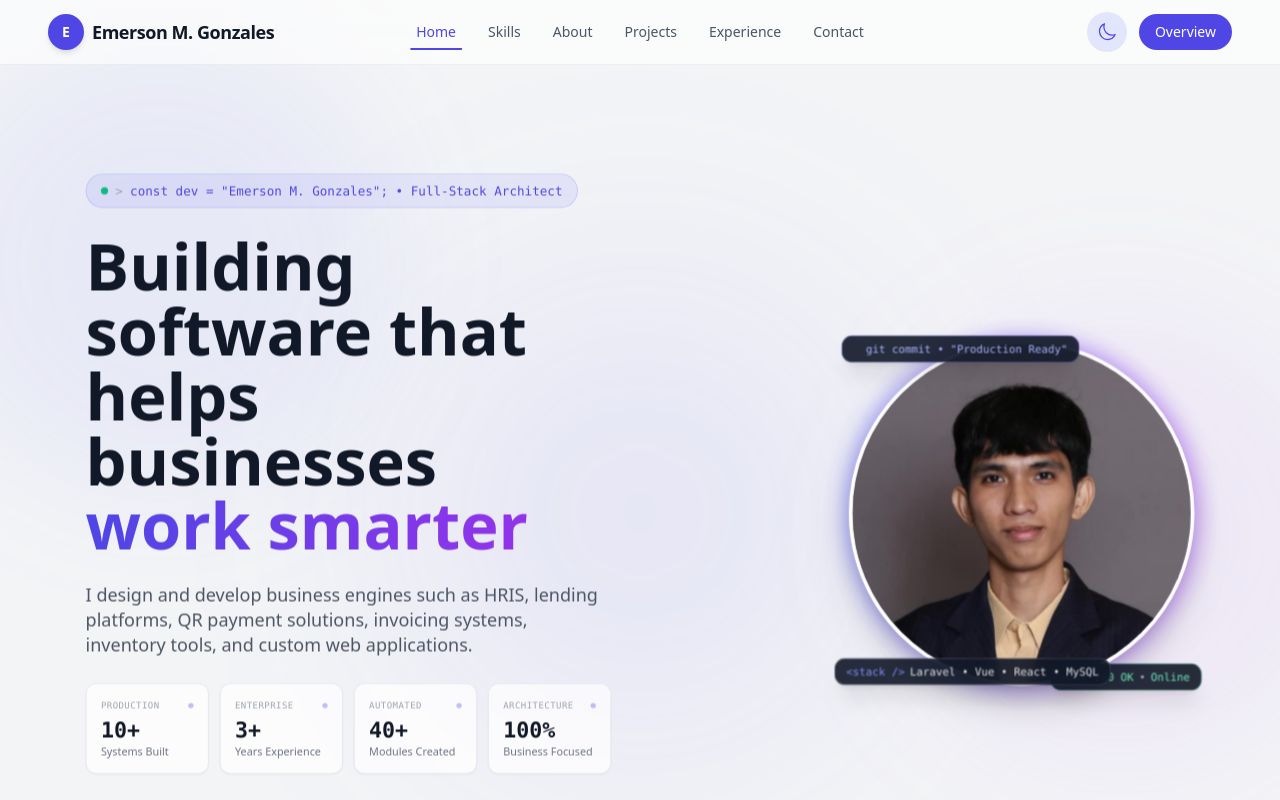
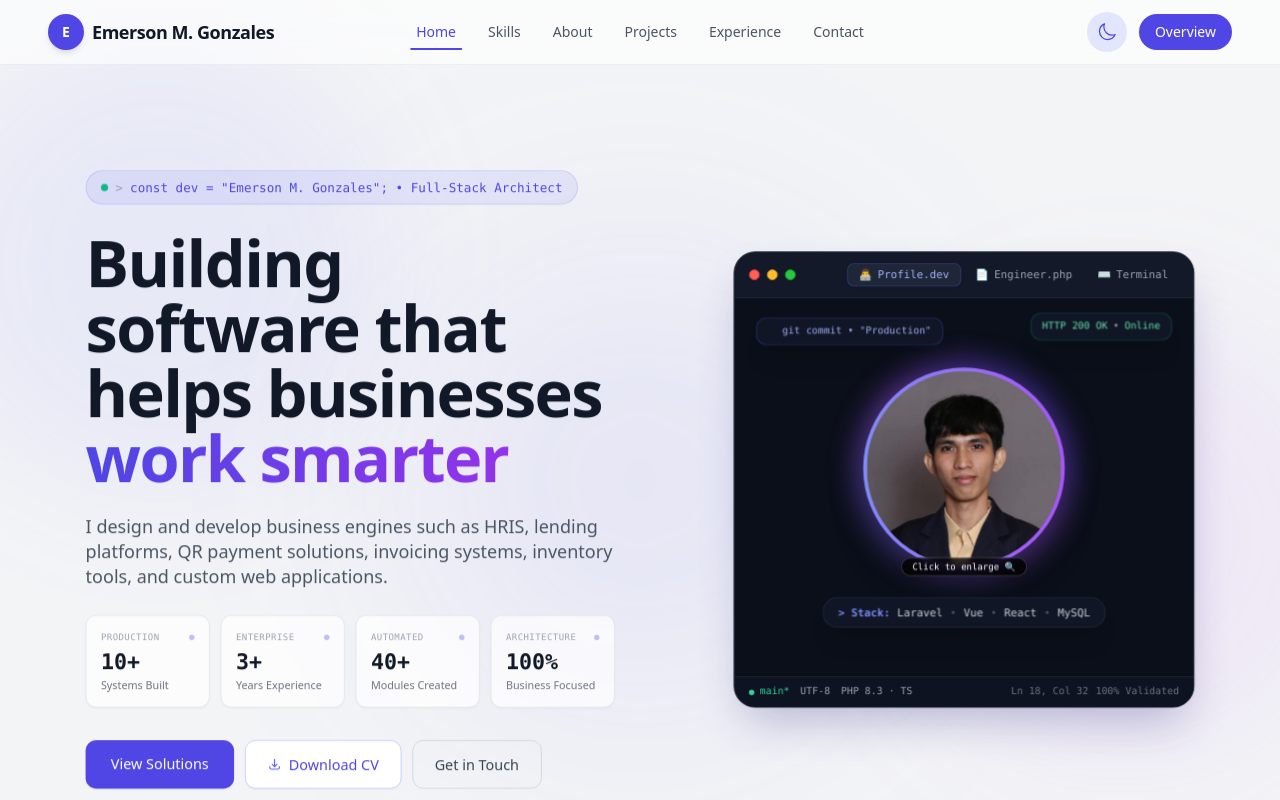
Before and after one commit to Emerson-13/my-portfolio, a React (Vite) app: page / in a window 1280 px wide. Shown: the top 800 px of the page. Built offline with nearby package versions, Linux system fonts and the light colour scheme.

Commit message:
new updates

```diff
--- a/src/components/portfolio/HeroSection.jsx
+++ b/src/components/portfolio/HeroSection.jsx
@@ -1,4 +1,38 @@
-import { motion } from "framer-motion";
+import { useState } from "react";
+import { motion, AnimatePresence } from "framer-motion";
+
+const CODE_SNIPPET = `<?php
+
+namespace App\\Engineering;
+
+class SoftwareArchitect extends FullStackDeveloper
+{
+    public string $name = "Emerson M. Gonzales";
+    public string $role = "Business Software Engineer";
+    public int $experienceYears = 3;
+
+    public array $arsenal = [
+        'backend'  => ['Laravel', 'PHP', 'MySQL', 'Redis'],
+        'frontend' => ['Vue.js', 'Inertia.js', 'React', 'Tailwind'],
+        'specialty'=> ['HRIS', 'Lending', 'QR Payments', 'ERP']
+    ];
+
+    public function solveBusinessProblem(Operation $ops): Solution
+    {
+        return $this->automateWorkflows($ops)
+            ->withRoleBasedSecurity()
+            ->withRealtimeDashboards()
+            ->deployToProduction();
+    }
+}`;
+
+const TERMINAL_LOGS = [
+  { time: "09:41:02", tag: "INFO", text: "Initializing kernel... OK" },
+  { time: "09:41:03", tag: "GIT", text: "HEAD detached at origin/main" },
+  { time: "09:41:04", tag: "STACK", text: "Laravel 11 + React 19 + Inertia ready" },
+  { time: "09:41:05", tag: "STATUS", text: "10+ Enterprise systems online" },
+  { time: "09:41:06", tag: "READY", text: "Available for high-impact missions." },
+];
 
 const HeroSection = ({
   isMobile,
@@ -7,12 +41,14 @@ const HeroSection = ({
   opacity,
   scale,
 }) => {
+  const [activeTab, setActiveTab] = useState("profile"); // 'profile' | 'code' | 'terminal'
+
   return (
     <motion.section
       style={!isMobile ? { opacity, scale } : {}}
       className={`relative container mx-auto px-4 sm:px-6 ${
         isMobile ? "pt-28 pb-16" : "py-16 sm:py-24 md:py-32"
-      } flex flex-col lg:flex-row items-center justify-between gap-10 lg:gap-16 transition-all duration-500 ${
+      } flex flex-col lg:flex-row items-center justify-between gap-12 lg:gap-14 transition-all duration-500 ${
         isExpanded ? "lg:flex-row-reverse" : ""
       }`}
     >
@@ -21,20 +57,20 @@ const HeroSection = ({
         <div className="w-[500px] h-[500px] bg-indigo-500/10 dark:bg-indigo-500/15 rounded-full blur-[140px]" />
       </div>
 
-      {/* LEFT COLUMN: Developer Pitch & Actions */}
+      {/* LEFT COLUMN: Developer Pitch & Command Actions */}
       <motion.div
         className="flex-1 space-y-7 text-center lg:text-left z-10 w-full"
-        initial={{ opacity: 0, x: isMobile ? 0 : -30 }}
+        initial={{ opacity: 0, x: isMobile ? 0 : -35 }}
         animate={{
           opacity: isExpanded ? 0.85 : 1,
           x: 0,
           scale: isExpanded ? 0.95 : 1,
         }}
-        transition={{ duration: isMobile ? 0.4 : 0.6, ease: "easeOut" }}
+        transition={{ duration: 0.6, ease: "easeOut" }}
       >
-        {/* Programmer Terminal Badge */}
+        {/* Terminal prompt pill */}
         <motion.div
-          initial={{ opacity: 0, y: 12 }}
+          initial={{ opacity: 0, y: 10 }}
           animate={{ opacity: 1, y: 0 }}
           transition={{ delay: 0.1, duration: 0.5 }}
           className="inline-flex items-center gap-2 rounded-full border border-indigo-400/30 bg-indigo-500/10 px-4 py-2 text-xs sm:text-sm font-mono font-medium text-indigo-600 dark:text-indigo-300"
@@ -47,12 +83,12 @@ const HeroSection = ({
           <span>const dev = &quot;Emerson M. Gonzales&quot;; &bull; Full-Stack Architect</span>
         </motion.div>
 
-        {/* Clean, Strong Title (No overlapping text or wavy glitch) */}
+        {/* Clean, Strong Title (No overlapping text, no broken underline) */}
         <motion.h1
           initial={{ opacity: 0, y: 16 }}
           animate={{ opacity: 1, y: 0 }}
           transition={{ delay: 0.18, duration: 0.55 }}
-          className="text-4xl sm:text-5xl md:text-6xl lg:text-7xl font-bold leading-tight text-gray-900 dark:text-white"
+          className="text-4xl sm:text-5xl md:text-6xl lg:text-7xl font-bold leading-tight tracking-tight text-gray-900 dark:text-white"
         >
           Building software that helps businesses{" "}
           <span className="bg-gradient-to-r from-indigo-600 to-purple-600 dark:from-indigo-400 dark:to-purple-400 bg-clip-text text-transparent">
@@ -80,24 +116,24 @@ const HeroSection = ({
           className="grid grid-cols-2 sm:grid-cols-4 gap-3 max-w-2xl mx-auto lg:mx-0"
         >
           {[
-            ["10+", "Systems Built", "Production"],
-            ["3+", "Years Experience", "Enterprise"],
-            ["40+", "Modules Created", "Automated"],
-            ["100%", "Business Focused", "Architecture"],
-          ].map(([value, label, tag]) => (
+            { val: "10+", label: "Systems Built", tag: "Production" },
+            { val: "3+", label: "Years Experience", tag: "Enterprise" },
+            { val: "40+", label: "Modules Created", tag: "Automated" },
+            { val: "100%", label: "Business Focused", tag: "Architecture" },
+          ].map((item) => (
             <div
-              key={label}
+              key={item.label}
               className="group rounded-xl border border-gray-200 dark:border-white/10 bg-white/70 dark:bg-white/5 p-4 hover:border-indigo-400/40 dark:hover:border-indigo-500/30 transition-all shadow-sm"
             >
               <div className="flex items-center justify-between text-[10px] font-mono text-gray-400 mb-1 uppercase tracking-wider">
-                <span>{tag}</span>
+                <span>{item.tag}</span>
                 <span className="w-1.5 h-1.5 rounded-full bg-indigo-500/40 group-hover:bg-indigo-400 transition-colors" />
               </div>
               <div className="text-2xl font-bold text-gray-900 dark:text-white font-mono">
-                {value}
+                {item.val}
               </div>
-              <div className="text-xs text-gray-500 dark:text-gray-400 font-medium">
-                {label}
+              <div className="text-xs text-gray-500 dark:text-gray-400 font-medium mt-0.5">
+                {item.label}
               </div>
             </div>
           ))}
@@ -112,7 +148,7 @@ const HeroSection = ({
         >
           <a
             href="#projects"
-            className="px-7 py-3 bg-indigo-600 text-white rounded-xl font-medium shadow-sm hover:bg-indigo-700 hover:scale-[1.02] active:scale-[0.98] transition-all duration-200"
+            className="px-7 py-3.5 bg-indigo-600 hover:bg-indigo-700 text-white rounded-xl font-medium shadow-sm hover:scale-[1.02] active:scale-[0.98] transition-all duration-200"
           >
             View Solutions
           </a>
@@ -120,7 +156,7 @@ const HeroSection = ({
           <a
             href={`${import.meta.env.BASE_URL}cv.pdf`}
             download="Emerson_Gonzales_CV.pdf"
-            className="inline-flex items-center gap-2 px-6 py-3 bg-white dark:bg-white/10 border border-indigo-200 dark:border-white/15 text-indigo-600 dark:text-indigo-300 rounded-xl font-medium hover:bg-indigo-50 dark:hover:bg-white/15 hover:scale-[1.02] active:scale-[0.98] transition-all shadow-sm group"
+            className="inline-flex items-center gap-2 px-6 py-3.5 bg-white dark:bg-white/10 border border-indigo-200 dark:border-white/15 text-indigo-600 dark:text-indigo-300 rounded-xl font-medium hover:bg-indigo-50 dark:hover:bg-white/15 hover:scale-[1.02] active:scale-[0.98] transition-all shadow-sm group"
           >
             <svg
               className="w-4 h-4 text-indigo-500 group-hover:translate-y-0.5 transition-transform"
@@ -135,84 +171,246 @@ const HeroSection = ({
 
           <a
             href="#contact"
-            className="px-6 py-3 bg-transparent border border-gray-300 dark:border-white/15 text-gray-700 dark:text-gray-300 rounded-xl font-medium hover:bg-gray-100 dark:hover:bg-white/5 transition-colors duration-200"
+            className="px-6 py-3.5 bg-transparent border border-gray-300 dark:border-white/15 text-gray-700 dark:text-gray-300 rounded-xl font-medium hover:bg-gray-100 dark:hover:bg-white/5 transition-colors duration-200"
           >
             Get in Touch
           </a>
         </motion.div>
       </motion.div>
 
-      {/* RIGHT COLUMN: Interactive Expandable Picture with Developer Badges */}
+      {/* RIGHT COLUMN: Interactive Programmer IDE with Expandable Image */}
       <motion.div
-        className="flex-1 flex justify-center lg:justify-end cursor-pointer z-20 relative w-full"
-        onClick={() => setIsExpanded(!isExpanded)}
-        initial={{ opacity: 0, scale: 0.92 }}
-        animate={{
-          opacity: 1,
-          scale: isExpanded ? (isMobile ? 1.2 : 1.05) : 1,
-          x: isExpanded && !isMobile ? 30 : 0,
-        }}
-        transition={{ duration: isMobile ? 0.4 : 0.6, ease: "easeOut" }}
+        className="flex-1 w-full max-w-xl lg:max-w-none flex justify-center lg:justify-end z-20"
+        initial={{ opacity: 0, scale: 0.94 }}
+        animate={{ opacity: 1, scale: 1 }}
+        transition={{ duration: 0.6, ease: "easeOut" }}
       >
         <div
-          className={`relative ${
-            isExpanded
-              ? "w-[78vw] h-[78vw] sm:w-[58vw] sm:h-[58vw] md:w-[42vw] md:h-[42vw]"
-              : "w-56 h-56 sm:w-72 sm:h-72 md:w-96 md:h-96"
-          } transition-all duration-500 ease-in-out`}
+          className={`w-full ${
+            isExpanded ? "max-w-xl" : "max-w-lg"
+          } rounded-3xl bg-[#0B0F19] text-gray-100 border border-gray-800 shadow-2xl shadow-indigo-900/30 overflow-hidden relative transition-all duration-500`}
         >
-          {/* Glowing Aura Ring */}
-          <div className="absolute -inset-1 rounded-full bg-gradient-to-r from-indigo-500/60 to-purple-500/60 blur-md" />
+          {/* Top IDE macOS Title Bar & Tabs */}
+          <div className="flex items-center justify-between px-4 py-3 bg-[#131929] border-b border-gray-800/80">
+            {/* macOS Window Control Dots */}
+            <div className="flex items-center gap-2">
+              <span className="w-3 h-3 rounded-full bg-[#FF5F56] border border-[#E0443E]" />
+              <span className="w-3 h-3 rounded-full bg-[#FFBD2E] border border-[#DEA123]" />
+              <span className="w-3 h-3 rounded-full bg-[#27C93F] border border-[#1AAB29]" />
+            </div>
 
-          {/* Developer Photo */}
-          <img
-            src={`${import.meta.env.BASE_URL}picture.jpg`}
-            alt="Emerson M. Gonzales"
-            className="relative w-full h-full object-cover rounded-full border-4 border-white dark:border-white/10 shadow-2xl"
-          />
+            {/* Interactive IDE Tabs */}
+            <div className="flex items-center gap-1">
+              <button
+                type="button"
+                onClick={() => setActiveTab("profile")}
+                className={`px-3 py-1 rounded-lg text-xs font-mono font-medium transition-all flex items-center gap-1.5 ${
+                  activeTab === "profile"
+                    ? "bg-[#1E2638] text-indigo-300 border border-indigo-500/30 shadow-sm"
+                    : "text-gray-400 hover:text-gray-200"
+                }`}
+              >
+                <span>👨‍💻</span>
+                <span>Profile.dev</span>
+              </button>
 
-          {/* Floating Programmer Badge 1: Git Push (Top-Left) */}
+              <button
+                type="button"
+                onClick={() => setActiveTab("code")}
+                className={`px-3 py-1 rounded-lg text-xs font-mono font-medium transition-all flex items-center gap-1.5 ${
+                  activeTab === "code"
+                    ? "bg-[#1E2638] text-indigo-300 border border-indigo-500/30 shadow-sm"
+                    : "text-gray-400 hover:text-gray-200"
+                }`}
+              >
+                <span>📄</span>
+                <span>Engineer.php</span>
+              </button>
+
+              <button
+                type="button"
+                onClick={() => setActiveTab("terminal")}
+                className={`px-3 py-1 rounded-lg text-xs font-mono font-medium transition-all flex items-center gap-1.5 ${
+                  activeTab === "terminal"
+                    ? "bg-[#1E2638] text-indigo-300 border border-indigo-500/30 shadow-sm"
+                    : "text-gray-400 hover:text-gray-200"
+                }`}
+              >
+                <span>⌨️</span>
+                <span>Terminal</span>
+              </button>
+            </div>
+          </div>
+
+          {/* TAB 1: Profile Mode with Floating Badges AND Click-to-Expand Image */}
+          {activeTab === "profile" && (
+            <div
+              className={`p-6 sm:p-8 flex flex-col items-center justify-center relative transition-all duration-500 ${
+                isExpanded ? "min-h-[480px]" : "min-h-[420px]"
+              }`}
+            >
+              {/* Floating Git Commit Badge */}
               <motion.div
                 animate={{ y: [-4, 4, -4] }}
                 transition={{ repeat: Infinity, duration: 4, ease: "easeInOut" }}
-            className={`absolute ${
-              isExpanded ? "top-2 left-2" : "-top-2 -left-2"
-            } z-30 px-3 py-1.5 rounded-xl bg-gray-900/90 text-indigo-300 border border-indigo-500/30 text-[10px] sm:text-xs font-mono shadow-xl backdrop-blur-md flex items-center gap-1.5 pointer-events-none transition-all`}
+                className="absolute top-5 left-4 sm:left-6 z-20 px-3 py-1.5 rounded-xl bg-gray-900/90 border border-indigo-500/30 text-[11px] font-mono text-indigo-300 shadow-xl backdrop-blur-md flex items-center gap-2 pointer-events-none"
               >
                 <span className="w-2 h-2 rounded-full bg-emerald-400 animate-ping" />
-            <span>git commit &bull; &quot;Production Ready&quot;</span>
+                <span>git commit &bull; &quot;Production&quot;</span>
               </motion.div>
 
-          {/* Floating Programmer Badge 2: Status 200 OK (Bottom-Right) */}
+              {/* Floating Status 200 OK Badge */}
               <motion.div
                 animate={{ y: [4, -4, 4] }}
                 transition={{ repeat: Infinity, duration: 4.5, ease: "easeInOut" }}
-            className={`absolute ${
-              isExpanded ? "bottom-2 right-2" : "-bottom-2 -right-2"
-            } z-30 px-3 py-1.5 rounded-xl bg-gray-900/90 text-emerald-300 border border-emerald-500/30 text-[10px] sm:text-xs font-mono shadow-xl backdrop-blur-md flex items-center gap-1.5 pointer-events-none transition-all`}
+                className="absolute top-5 right-4 sm:right-6 z-20 px-3 py-1.5 rounded-xl bg-gray-900/90 border border-emerald-500/30 text-[11px] font-mono text-emerald-300 shadow-xl backdrop-blur-md flex items-center gap-1.5 pointer-events-none"
               >
                 <span>HTTP 200 OK</span>
                 <span className="text-gray-400">&bull;</span>
                 <span>Online</span>
               </motion.div>
 
-          {/* Floating Programmer Badge 3: Tech Stack (Bottom-Left) */}
+              {/* Developer Portrait with Glowing Hologram Ring & Click-To-Enlarge */}
+              <div
+                onClick={() => setIsExpanded(!isExpanded)}
+                className={`relative cursor-pointer group my-6 transition-all duration-500 ease-in-out ${
+                  isExpanded
+                    ? "w-64 h-64 sm:w-72 sm:h-72 md:w-80 md:h-80 scale-105"
+                    : "w-48 h-48 sm:w-56 sm:h-56"
+                }`}
+                title={isExpanded ? "Click to minimize image" : "Click to enlarge image"}
+              >
+                {/* Glowing Aura Halo */}
+                <div className="absolute -inset-2 rounded-full bg-gradient-to-tr from-indigo-500 via-purple-500 to-indigo-600 opacity-70 blur-lg animate-pulse" />
+
+                <div className="relative w-full h-full rounded-full p-1 bg-gradient-to-r from-indigo-400 to-purple-500 overflow-hidden shadow-2xl">
+                  <img
+                    src={`${import.meta.env.BASE_URL}picture.jpg`}
+                    alt="Emerson M. Gonzales"
+                    className="w-full h-full object-cover rounded-full group-hover:scale-105 transition-transform duration-500"
+                  />
+                </div>
+
+                {/* Subtle Expand / Minimize Pill Indicator */}
+                <div className="absolute -bottom-2 inset-x-0 flex justify-center z-30">
+                  <span className="px-3 py-0.5 rounded-full bg-black/80 text-white text-[10px] font-mono border border-white/20 shadow-md backdrop-blur-sm group-hover:bg-indigo-600 transition-colors">
+                    {isExpanded ? "Click to minimize ✕" : "Click to enlarge 🔍"}
+                  </span>
+                </div>
+              </div>
+
+              {/* Floating Stack Badge at Bottom */}
               <motion.div
                 animate={{ y: [-3, 3, -3] }}
                 transition={{ repeat: Infinity, duration: 3.8, ease: "easeInOut" }}
-            className={`absolute ${
-              isExpanded ? "bottom-2 left-2" : "bottom-0 -left-4"
-            } z-30 px-3 py-1.5 rounded-xl bg-gray-900/90 text-gray-200 border border-white/15 text-[10px] sm:text-xs font-mono shadow-xl backdrop-blur-md flex items-center gap-1.5 pointer-events-none transition-all hidden sm:flex`}
+                className="px-4 py-2 rounded-2xl bg-gray-900/90 border border-white/10 text-xs font-mono text-gray-300 shadow-xl backdrop-blur-md flex flex-wrap items-center justify-center gap-2 pointer-events-none mt-2"
               >
-            <span className="text-indigo-400">&lt;stack /&gt;</span>
-            <span>Laravel &bull; Vue &bull; React &bull; MySQL</span>
+                <span className="text-indigo-400 font-bold">&gt; Stack:</span>
+                <span>Laravel</span>
+                <span className="text-gray-600">&bull;</span>
+                <span>Vue</span>
+                <span className="text-gray-600">&bull;</span>
+                <span>React</span>
+                <span className="text-gray-600">&bull;</span>
+                <span>MySQL</span>
               </motion.div>
+            </div>
+          )}
 
-          {/* Interactive Click to Expand/Collapse Badge */}
-          <div className="absolute top-1/2 left-1/2 -translate-x-1/2 -translate-y-1/2 opacity-0 hover:opacity-100 transition-opacity z-30 pointer-events-none">
-            <span className="px-3 py-1 rounded-full bg-black/75 text-white text-xs font-mono backdrop-blur-md shadow-lg border border-white/20 whitespace-nowrap">
-              {isExpanded ? "Click to minimize ✕" : "Click to expand 🔍"}
+          {/* TAB 2: Live Code IDE (Engineer.php) */}
+          {activeTab === "code" && (
+            <motion.div
+              initial={{ opacity: 0 }}
+              animate={{ opacity: 1 }}
+              className="p-5 font-mono text-xs sm:text-[13px] leading-relaxed overflow-x-auto min-h-[420px] bg-[#0A0D14]"
+            >
+              <pre className="text-gray-300">
+                <code>
+                  {CODE_SNIPPET.split("\n").map((line, idx) => (
+                    <div key={idx} className="flex gap-4 hover:bg-white/[0.03] px-2 py-0.5 rounded">
+                      <span className="text-gray-600 select-none w-6 text-right shrink-0">
+                        {idx + 1}
                       </span>
+                      <span className="whitespace-pre">
+                        {line.includes("class") ? (
+                          <span className="text-purple-400">{line}</span>
+                        ) : line.includes("public") || line.includes("namespace") ? (
+                          <span className="text-indigo-300">{line}</span>
+                        ) : line.includes("return") ? (
+                          <span className="text-emerald-400">{line}</span>
+                        ) : line.includes("$") ? (
+                          <span className="text-cyan-300">{line}</span>
+                        ) : line.includes("//") || line.includes("/*") ? (
+                          <span className="text-gray-500">{line}</span>
+                        ) : (
+                          line
+                        )}
+                      </span>
+                    </div>
+                  ))}
+                </code>
+              </pre>
+            </motion.div>
+          )}
+
+          {/* TAB 3: Interactive Terminal Stream */}
+          {activeTab === "terminal" && (
+            <motion.div
+              initial={{ opacity: 0 }}
+              animate={{ opacity: 1 }}
+              className="p-5 font-mono text-xs sm:text-[13px] space-y-2.5 min-h-[420px] bg-[#0A0D14]"
+            >
+              <div className="flex items-center gap-2 text-gray-500 pb-2 border-b border-gray-800">
+                <span className="text-emerald-400">emerson@workspace</span>
+                <span>:</span>
+                <span className="text-indigo-400">~/production</span>
+                <span>$ php artisan system:status</span>
+              </div>
+
+              {TERMINAL_LOGS.map((log, i) => (
+                <div key={i} className="flex items-center gap-3">
+                  <span className="text-gray-600 text-[11px]">{log.time}</span>
+                  <span
+                    className={`px-1.5 py-0.2 rounded text-[10px] font-bold ${
+                      log.tag === "INFO"
+                        ? "bg-blue-500/20 text-blue-300"
+                        : log.tag === "GIT"
+                        ? "bg-purple-500/20 text-purple-300"
+                        : log.tag === "STACK"
+                        ? "bg-indigo-500/20 text-indigo-300"
+                        : log.tag === "STATUS"
+                        ? "bg-amber-500/20 text-amber-300"
+                        : "bg-emerald-500/20 text-emerald-300"
+                    }`}
+                  >
+                    {log.tag}
+                  </span>
+                  <span className="text-gray-300">{log.text}</span>
+                </div>
+              ))}
+
+              <div className="pt-4 flex items-center gap-2 text-emerald-400">
+                <span>&gt; Ready for new architectural challenges</span>
+                <span className="w-2 h-4 bg-emerald-400 animate-pulse" />
+              </div>
+            </motion.div>
+          )}
+
+          {/* Bottom IDE Status Bar */}
+          <div className="px-4 py-2 bg-[#0E1322] border-t border-gray-800/80 flex items-center justify-between text-[11px] font-mono text-gray-400">
+            <div className="flex items-center gap-3">
+              <span className="flex items-center gap-1.5 text-emerald-400">
+                <span className="w-1.5 h-1.5 rounded-full bg-emerald-400" />
+                <span>main*</span>
+              </span>
+              <span>UTF-8</span>
+              <span>PHP 8.3 &middot; TS</span>
+            </div>
+
+            <div className="flex items-center gap-2 text-gray-500">
+              <span>Ln 18, Col 32</span>
+              <span>100% Validated</span>
+            </div>
           </div>
         </div>
       </motion.div>
```
Lines whose indentation alone changed are shown as unchanged.
